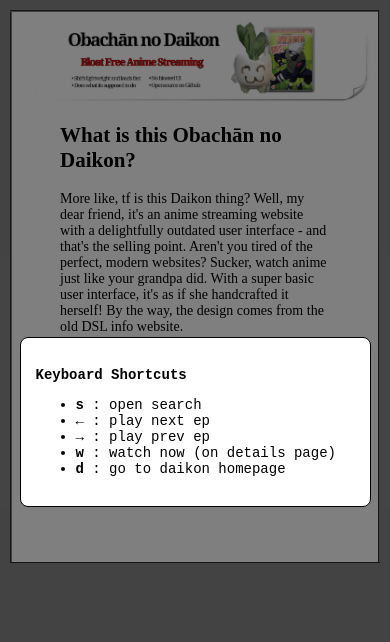
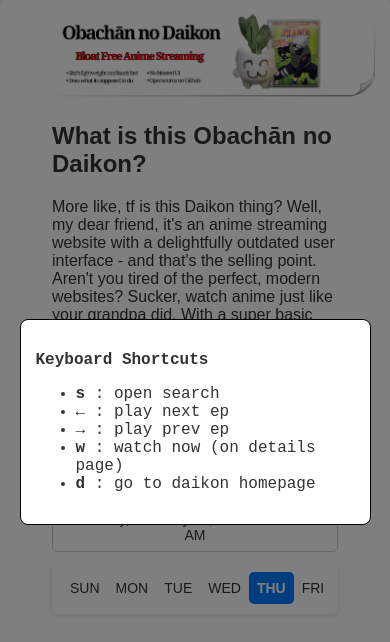
Before and after one commit to shvpnd/daikon, a plain HTML site: page index.html in a window 390 px wide. Drawn offline with Linux system fonts and the light colour scheme; no server answers.

Commit message:
Update styles.css
Improve css a bit more. @shvpnd  . I request you to help me with my project as well. Hope you like it

```diff
--- a/styles/styles.css
+++ b/styles/styles.css
@@ -1,14 +1,17 @@
 body {
-    font-size: 14px;
-    background-color: #888888;
-    margin: 10px;
+    font-size: 16px;
+    background-color: #f4f4f4;
+    color: #333;
+    margin: 0;
     padding: 0;
+    font-family: Arial, sans-serif;
 }
 
 #searchContainer {
     position: relative;
     width: 100%;
-    max-width: 300px;
+    max-width: 350px;
+    margin: 10px auto;
 }
 
 #suggestions {
@@ -16,9 +19,12 @@ body {
     top: 100%;
     left: 0;
     right: 0;
-    border: 1px solid black;
+    border: 1px solid #ccc;
+    background-color: #fff;
     display: none;
     z-index: 1000;
+    border-radius: 5px;
+    box-shadow: 0 2px 5px rgba(0, 0, 0, 0.2);
 }
 
 .centered {
@@ -31,20 +37,22 @@ body {
 
 .suggestion-item {
     display: flex;
-    padding: 10px;
+    padding: 12px;
     text-decoration: none;
-    color: black;
-    background-color: #ffffff;
+    color: #333;
+    background-color: #fff;
+    transition: background-color 0.2s ease-in-out;
+    border-bottom: 1px solid #eee;
 }
 
-.suggestion-item.active {
-    background-color: #c2c2c2;
-    color: rgb(0, 0, 0);
+.suggestion-item:last-child {
+    border-bottom: none;
 }
 
-
+.suggestion-item.active,
 .suggestion-item:hover {
-    background-color: #c2c2c2;
+    background-color: #e0e0e0;
+    color: #000;
 }
 
 .suggestion-item img {
@@ -52,6 +60,7 @@ body {
     height: auto;
     max-height: 75px;
     margin-right: 10px;
+    border-radius: 5px;
 }
 
 .suggestion-details {
@@ -64,62 +73,83 @@ body {
     justify-content: flex-start;
     overflow-x: auto;
     margin-bottom: 20px;
+    padding: 10px;
+    background-color: #fff;
+    border-radius: 5px;
+    box-shadow: 0 2px 5px rgba(0, 0, 0, 0.1);
 }
 
 .day-selector {
-    padding: 10px 10px;
+    padding: 10px 15px;
     cursor: pointer;
     position: relative;
+    border-radius: 5px;
+    transition: background-color 0.2s ease-in-out;
 }
 
 .day-selector.active {
     font-weight: bold;
+    background-color: #007bff;
+    color: #fff;
 }
 
 #schedule {
     display: grid;
-    grid-template-columns: repeat(auto-fill, minmax(100px, 1fr));
-    gap: 20px;
+    grid-template-columns: repeat(auto-fill, minmax(120px, 1fr));
+    gap: 15px;
 }
 
 #clock {
-    font-size: 12px;
+    font-size: 14px;
     margin-bottom: 10px;
     text-align: center;
-    padding: 5px;
-    border: 1px solid black;
+    padding: 8px;
+    border: 1px solid #ccc;
+    background-color: #fff;
+    border-radius: 5px;
 }
-
 
 .table-responsive {
     overflow-x: auto;
     width: 100%;
+    padding: 10px;
 }
 
 table {
-    width: 80%;
+    width: 90%;
     max-width: 100%;
     border-collapse: collapse;
     table-layout: fixed;
+    background-color: #fff;
+    border-radius: 5px;
+    overflow: hidden;
+    box-shadow: 0 2px 5px rgba(0, 0, 0, 0.1);
 }
 
 td {
-    padding: 8px;
+    padding: 10px;
     text-align: left;
     word-wrap: break-word;
+    border-bottom: 1px solid #ddd;
+}
+
+tr:last-child td {
+    border-bottom: none;
 }
 
 @media (max-width: 800px) {
     table {
-        width: 90%;
-        max-width: 100%;
+        width: 95%;
     }
-
 }
 
 @media (max-width: 640px) {
     table {
         width: 100%;
-        max-width: 100%;
+    }
+
+    .day-selector {
+        padding: 8px;
+        font-size: 14px;
     }
 }
```
